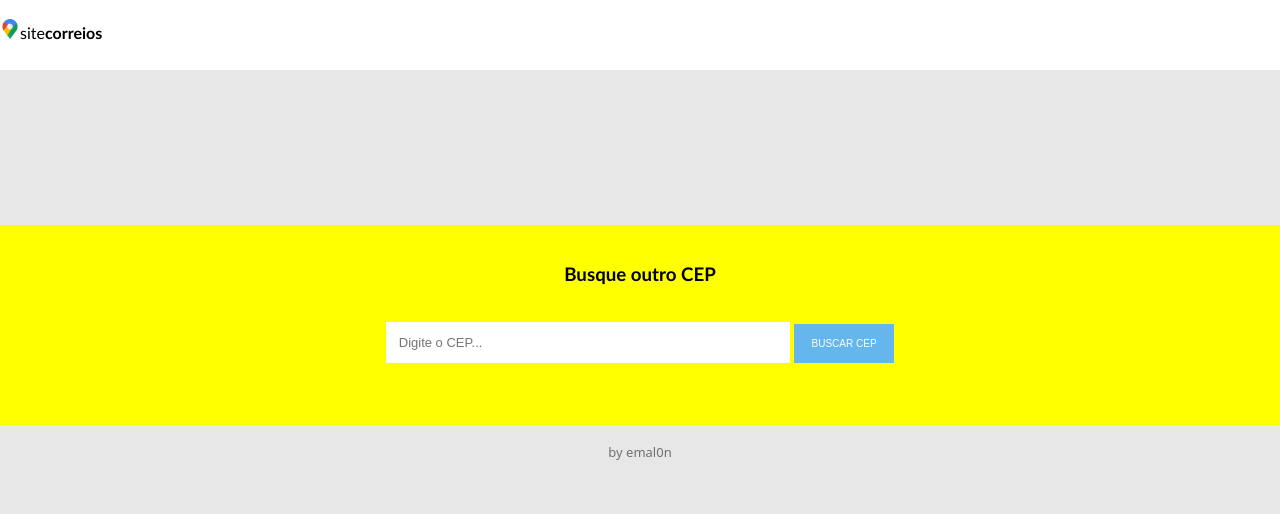
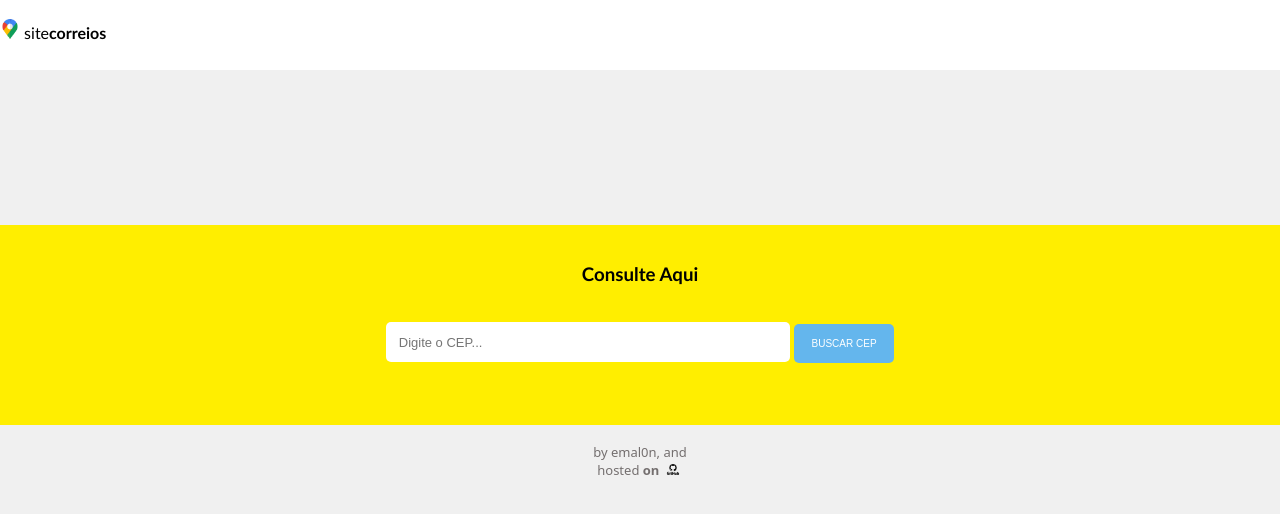
Before and after one commit to emal0n/correios_website, a plain HTML site: page index.html in a window 1280 px wide. Drawn offline with Linux system fonts and the light colour scheme.

Commit message:
More organization and enhances

```diff
--- a/index.html
+++ b/index.html
@@ -3,32 +3,32 @@
 <head>
     <meta charset="UTF-8">
     <meta name="viewport" content="width=device-width, initial-scale=1.0">
-    <title>Correios</title>
+    <title>BuscaCEP</title>
+    <link rel="shortcut icon" href="raw/google-maps.png" type="image/x-icon">
     <link rel="stylesheet" href="style.css">
+    <link rel="apple-touch-icon" href="raw/GitHub-logo.png">
 </head>
-<header class="slogan" ></br> <img src="raw/google-maps.png" width="20"><span>site<b>correios</b></span>
+<header class="slogan"><br> <img src="raw/google-maps.png" width="20">
+    <span>site<b>correios</b></span>
 </header>
     </div>
-
 <body>
     <div class="cep">
         <h1 id="cep"></h1>
         <h6 id="endereco"></h6>
     </div>
 <center>
-   <div class="buscacep">
-    <br>
-    <H3>Busque outro CEP</H3>
-    <br>
+    <div class="buscacep"><br>
+        <H3>Consulte Aqui</H3><br>
     <input type="text" id="cepInput" placeholder="   Digite o CEP...">
     <button onclick="buscarEndereco()">BUSCAR CEP</button>
-</div>
-<br>
+    </div><br>
 
     <div class="idk"
-<h6> by emal0n</h6>
+        <h6> by emal0n, and</h6><br>
+        <span>hosted<b> on</b></span>
+        <img src="raw/GitHub-logo.png" width="20">
     </div>
-
 <script>
         function buscarEndereco() {
             var cep = document.getElementById('cepInput').value;
@@ -42,7 +42,7 @@
                 } else {
                     var cep = `${data.cep}`;
                     document.getElementById('cep').innerText = cep;
-                    var endereco = `${data.logradouro}, ${data.bairro}, ${data.localidade}, ${data.uf}`;
+                    var endereco = `${data.logradouro}, ${data.bairro}, ${data.localidade} - ${data.uf}`;
                     document.getElementById('endereco').innerText = endereco;
                 }
             })
--- a/style.css
+++ b/style.css
@@ -7,7 +7,7 @@
 }
 
 .buscacep{
-    background-color: #ffff00;
+    background-color: hsl(56, 100%, 50%);
     size: 100%;
     width:auto;
     padding: auto;
@@ -15,10 +15,12 @@
     border: none;
     font-family: 'Gill Sans', 'Gill Sans MT', Calibri, 'Trebuchet MS', sans-serif;
     align: center;
+    font: bold;
 }
 
 .cep{
-    background-color:#e7e7e7;
+    background-color:#f0f0f0;
+    margin-left: 10px;
     size: 100%;
     width:auto;
     padding: auto;
@@ -28,34 +30,35 @@
     align: center;
 }
 
-.endereco{
-    text-align: right;
+h6{
     color:#746f6f;
     font-family:system-ui, -apple-system, BlinkMacSystemFont, 'Segoe UI', Roboto, Oxygen, Ubuntu, Cantarell, 'Open Sans', 'Helvetica Neue', sans-serif;
 }
 
 body{
-    background-color:#e7e7e7;
+    background-color:#f0f0f0;
     margin: 0;
-
 }
 
 input{
     background-color: white;
     border: none;
     width: 400px;
-    height: 39px;
+    height: 38px;
     font-size: small;
+    border-radius: 5px;
+    font: bold;
 }
 
 button{
     background-color: rgb(100, 182, 237);
-    color: white;
-    font-weight: 100;
+    color: rgb(255, 255, 255);
     font-size: x-small;
     width: 100px;
     height: 39px;
     border: none;
+    font: bold;
+    border-radius: 5px;
 }
 
 .idk{
```
Also changed, not shown: raw/GitHub-logo.png (added). Lines whose indentation alone changed are shown as unchanged.
